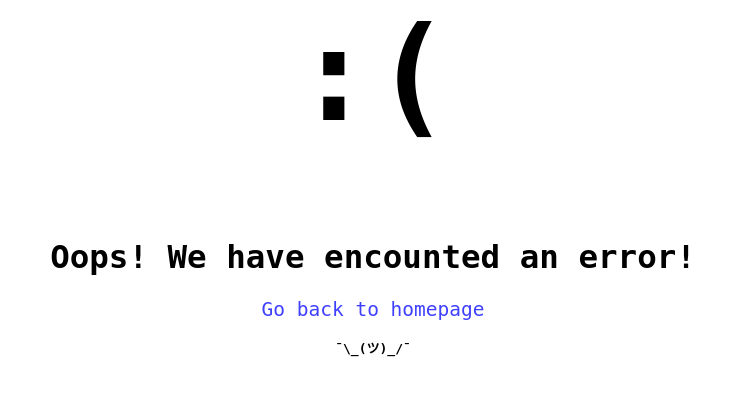
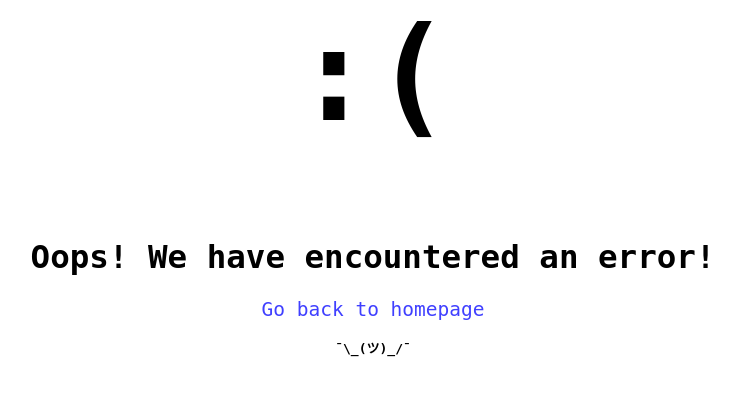
Before and after one commit to prasunroy/pose-transfer, a Flask app: page /error in a window 1280 px wide. Shown: the part 88-484 px from the top of the page, without its empty margins (267-1006 px from the left). Run offline with Flask 2, Linux system fonts and the light colour scheme; parts of the project's set-up code (start-up, migrations or seed data) failed here and were passed over.

Commit message:
Updated web application frontend

```diff
--- a/user-study/templates/error.html
+++ b/user-study/templates/error.html
@@ -17,7 +17,7 @@
   </head>
   <body>
     <h1 class="pt-header">:(</h1>
-    <h1 class="pt-inform">Oops! We have encounted an error!</h1>
+    <h1 class="pt-inform">Oops! We have encountered an error!</h1>
     <a href="/">Go back to homepage</a>
     <h4>¯\_(ツ)_/¯</h4>
   </body>
```
